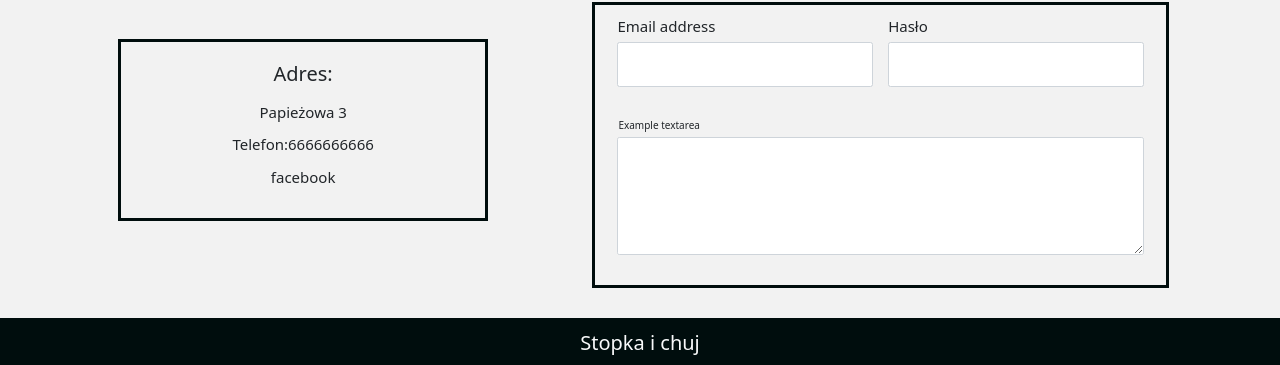
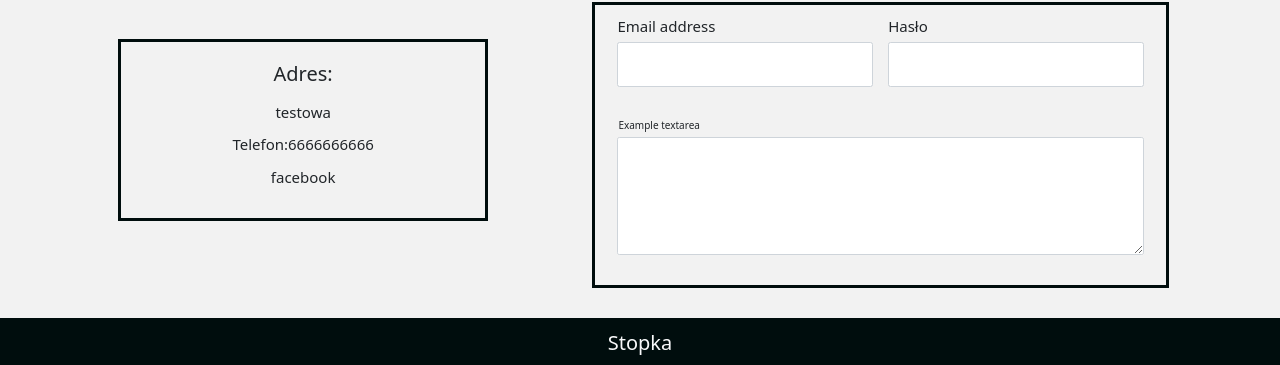
Before and after one commit to JakubHaran1/my-portfolio, a plain HTML site: page index.html in a window 1280 px wide. Shown: the part 1777-2142 px from the top of the page. Drawn offline with nearby package versions, Linux system fonts and the light colour scheme.

Commit message:
Update index.html

```diff
--- a/index.html
+++ b/index.html
@@ -184,7 +184,7 @@
                         <div class=" col-8 col-md-4">
                             <div class="adres  text-center  ">
                                 <h4 class="mb-4">Adres:</h4>
-                                <p class="home-adres fs-4">Papieżowa 3</p>
+                                <p class="home-adres fs-4">testowa</p>
                                 <p class="phone fs-4">Telefon:6666666666</p>
                                 <p class="facebok fs-4">facebook</p>
                             </div>
@@ -226,7 +226,7 @@
             </div>
         </div>
         <section class="footer text-center ">
-            <h2 class="footer text-light">Stopka i chuj</h2>
+            <h2 class="footer text-light">Stopka</h2>
         </section>
     </section>
     <script src=" https://cdn.jsdelivr.net/npm/bootstrap@5.1.3/dist/js/bootstrap.bundle.min.js"
```
